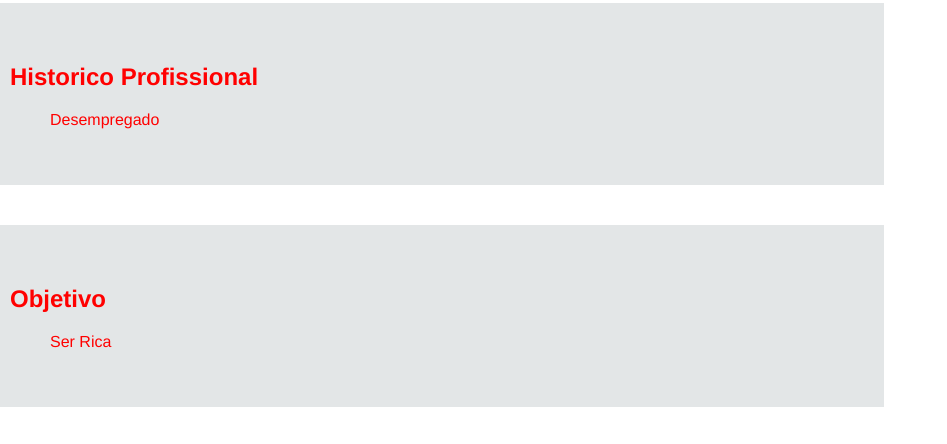
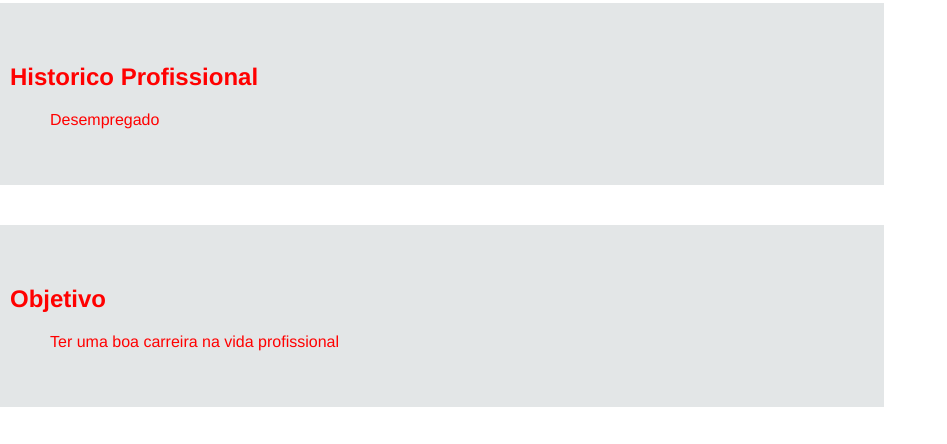
Before and after one commit to Kainanthyz/Portifolio-Cainan-Senac, a plain HTML site: page index.html in a window 1280 px wide. Shown: the part 1183-1627 px from the top of the page, without its empty margins (0-947 px from the left). Drawn offline with Linux system fonts and the light colour scheme.

Commit message:
Update index.html

```diff
--- a/index.html
+++ b/index.html
@@ -125,7 +125,7 @@
         <h1>Objetivo</h1>
         <ol type="disc">
 
-        <l1>Ser Rica</l1>
+        <l1>Ter uma boa carreira na vida profissional</l1>
         </ol>
     </section>
 
```
